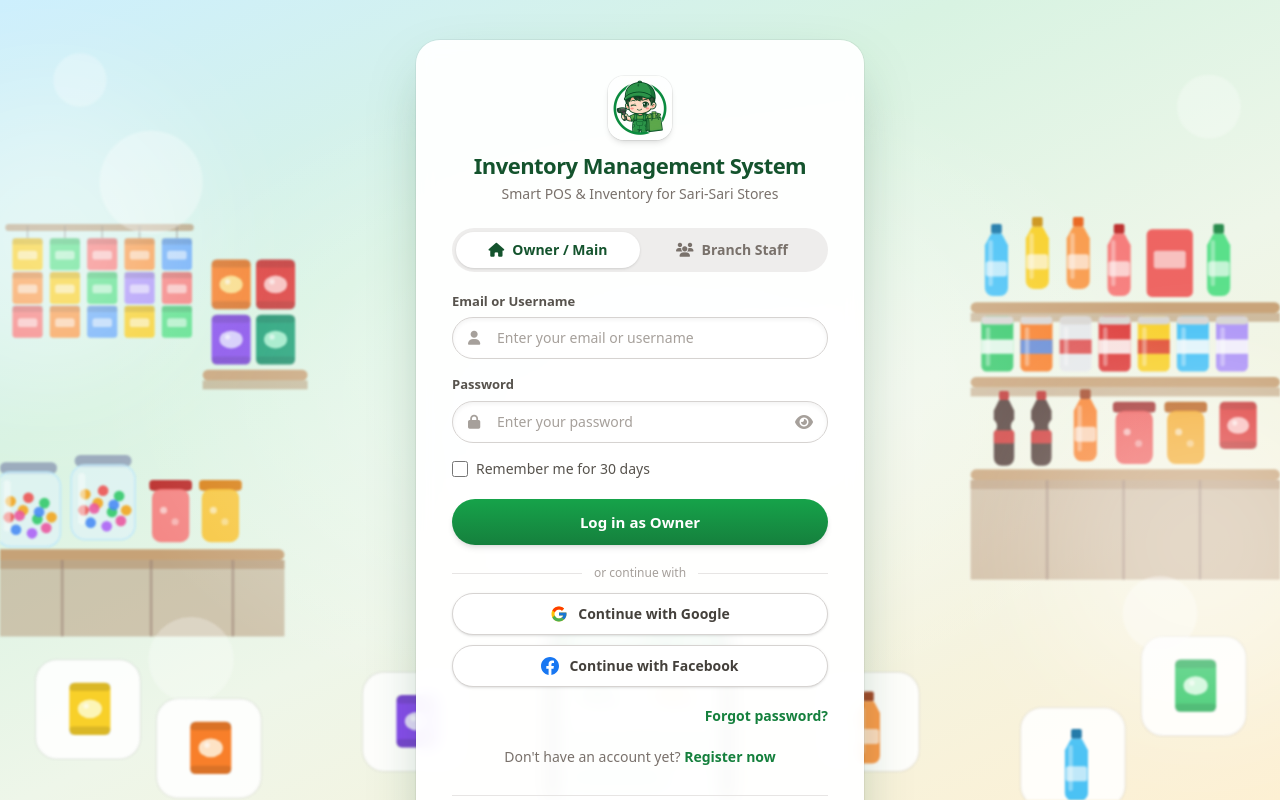
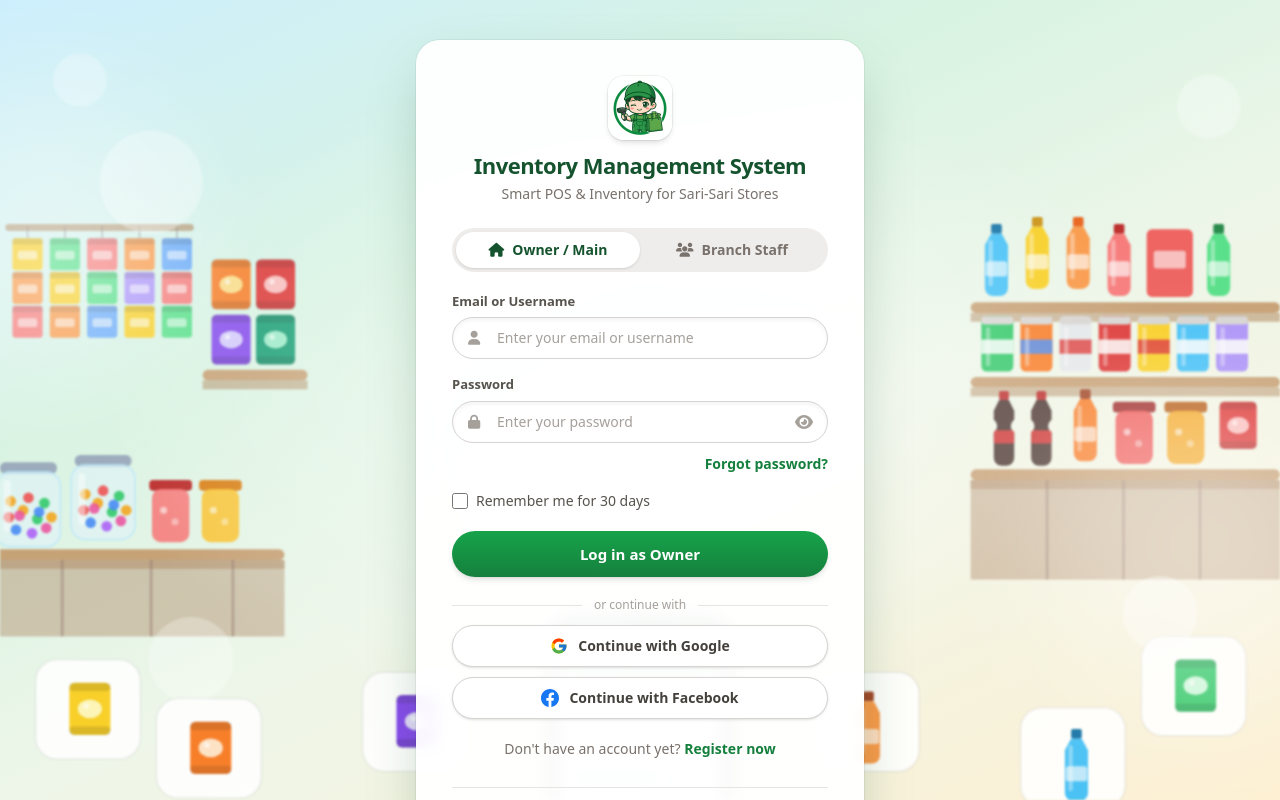
Before and after one commit to stevenjoetolloreyes/Smmsocialpulse_inventetory, a Next.js app: page /login in a window 1280 px wide. Shown: the top 800 px of the page. Built offline with nearby package versions, Linux system fonts and the light colour scheme.

Commit message:
Login Owner form: move Forgot password link from below the social buttons to right-aligned directly under the Password field; link target and all other elements unchanged

```diff
--- a/src/app/login/page.tsx
+++ b/src/app/login/page.tsx
@@ -279,6 +279,11 @@ export default function LoginPage() {
             />
             <EyeToggle show={showOwnerPw} onToggle={() => setShowOwnerPw((v) => !v)} />
           </div>
+          <div className="mt-2 text-right">
+            <Link href="/forgot-password" className="text-sm font-semibold text-[#15803d] hover:underline">
+              Forgot password?
+            </Link>
+          </div>
           <CapsLockWarning on={capsOn} />
           {rememberRow}
 
@@ -296,12 +301,6 @@ export default function LoginPage() {
           </button>
 
           <SocialButtons />
-
-          <div className="mt-4 text-right">
-            <Link href="/forgot-password" className="text-sm font-semibold text-[#15803d] hover:underline">
-              Forgot password?
-            </Link>
-          </div>
         </form>
       ) : (
         <form onSubmit={submitStaff} autoComplete="off">
```
